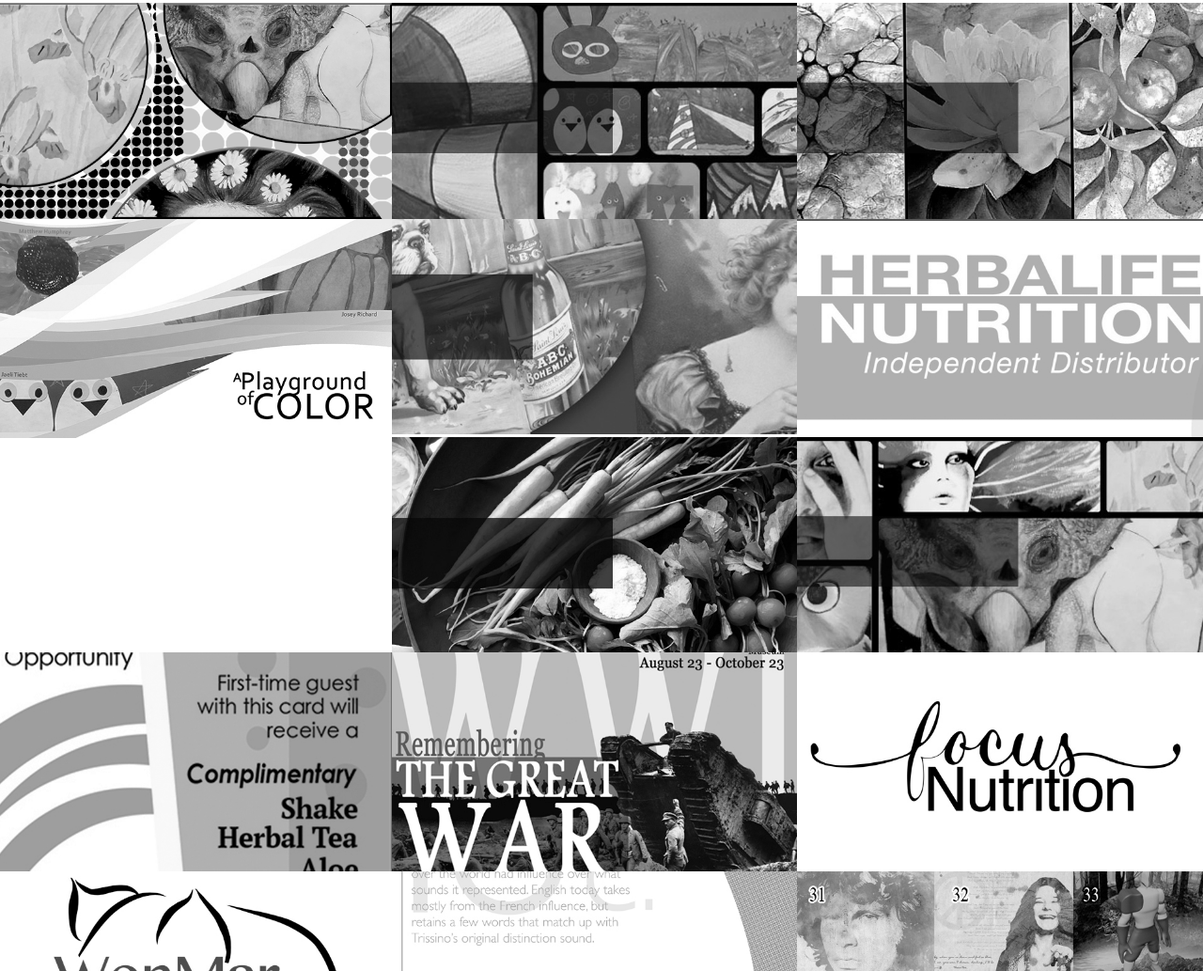
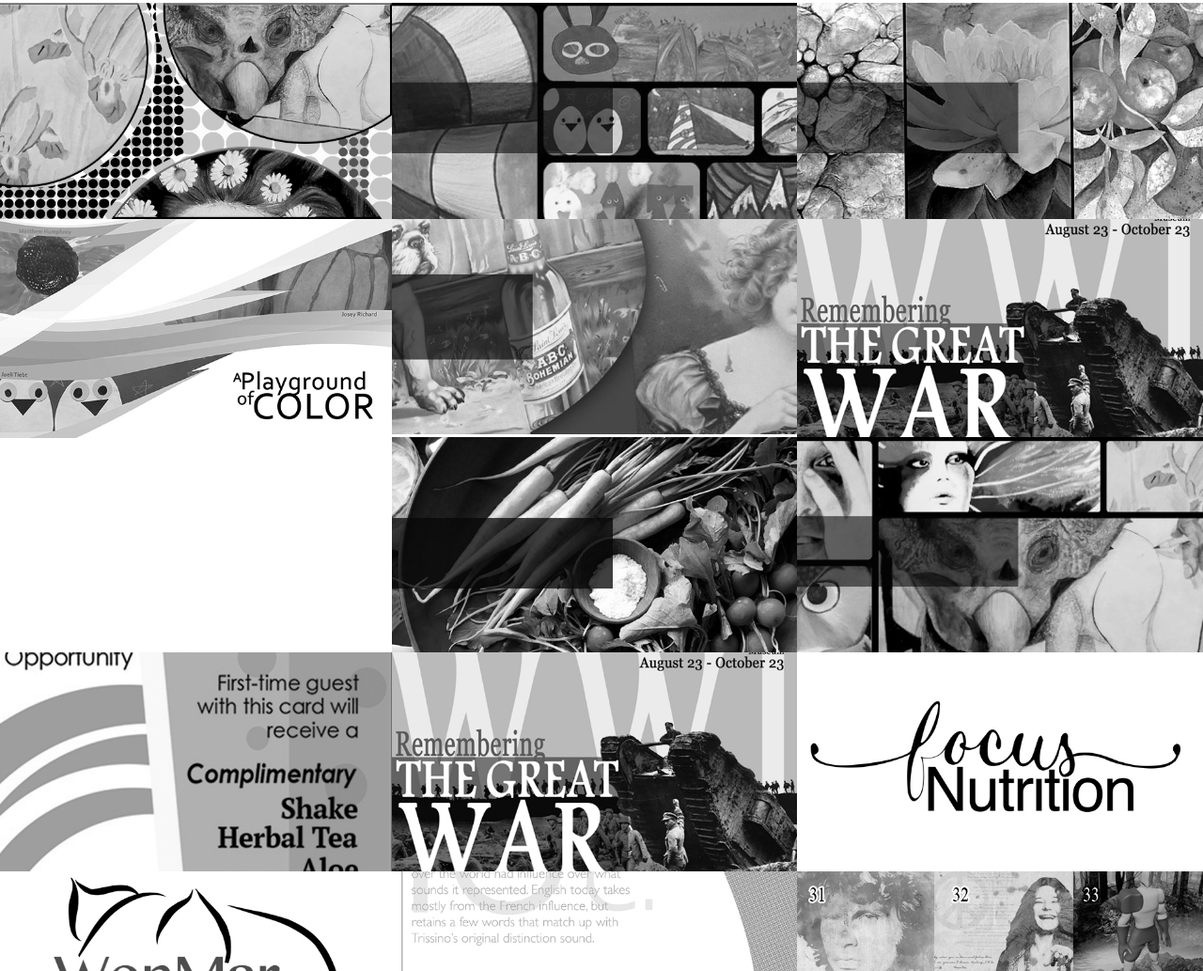
Before and after one commit to meganstingel/meganstingel.github.io, a website: page index.html in a window 1280 px wide. Shown: the part 1676-2709 px from the top of the page at 94% size. Drawn offline with nearby package versions, Linux system fonts and the light colour scheme.

Commit message:
Add files via upload

```diff
--- a/index.html
+++ b/index.html
@@ -218,8 +218,8 @@
                     </a>
                 </div>
                 <div class="col-lg-4 col-sm-6">
-                    <a href="img/portfolio/fullsize/16.jpg" class="portfolio-box">
-                        <img src="img/portfolio/thumbnails/6g.jpg" class="img-responsive" alt="">
+                    <a href="img/portfolio/fullsize/11.jpg" class="portfolio-box">
+                        <img src="img/portfolio/thumbnails/11.jpg" class="img-responsive" alt="">
                         <div class="portfolio-box-caption">
                             <div class="portfolio-box-caption-content">
                                 <div class="project-category text-faded">
```
